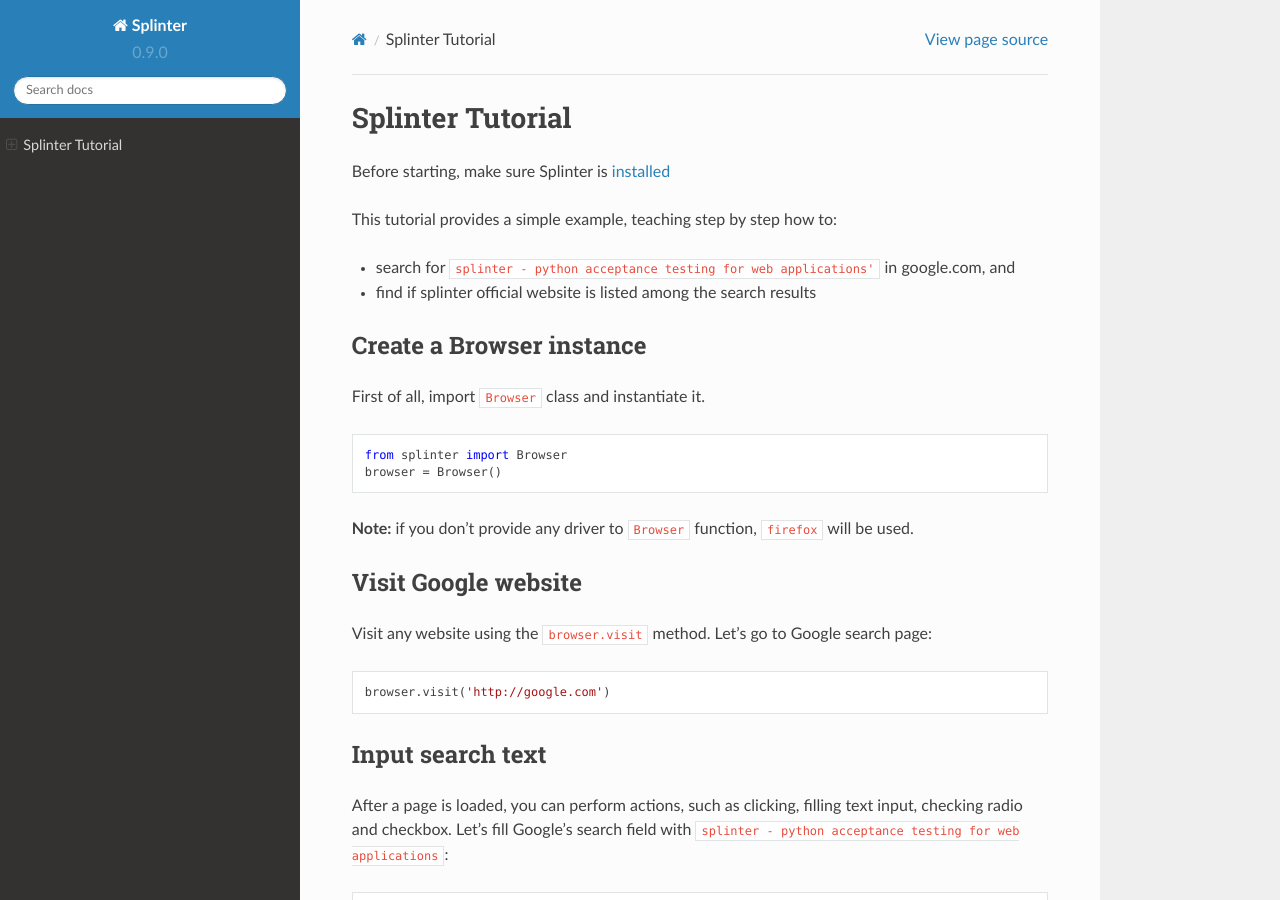
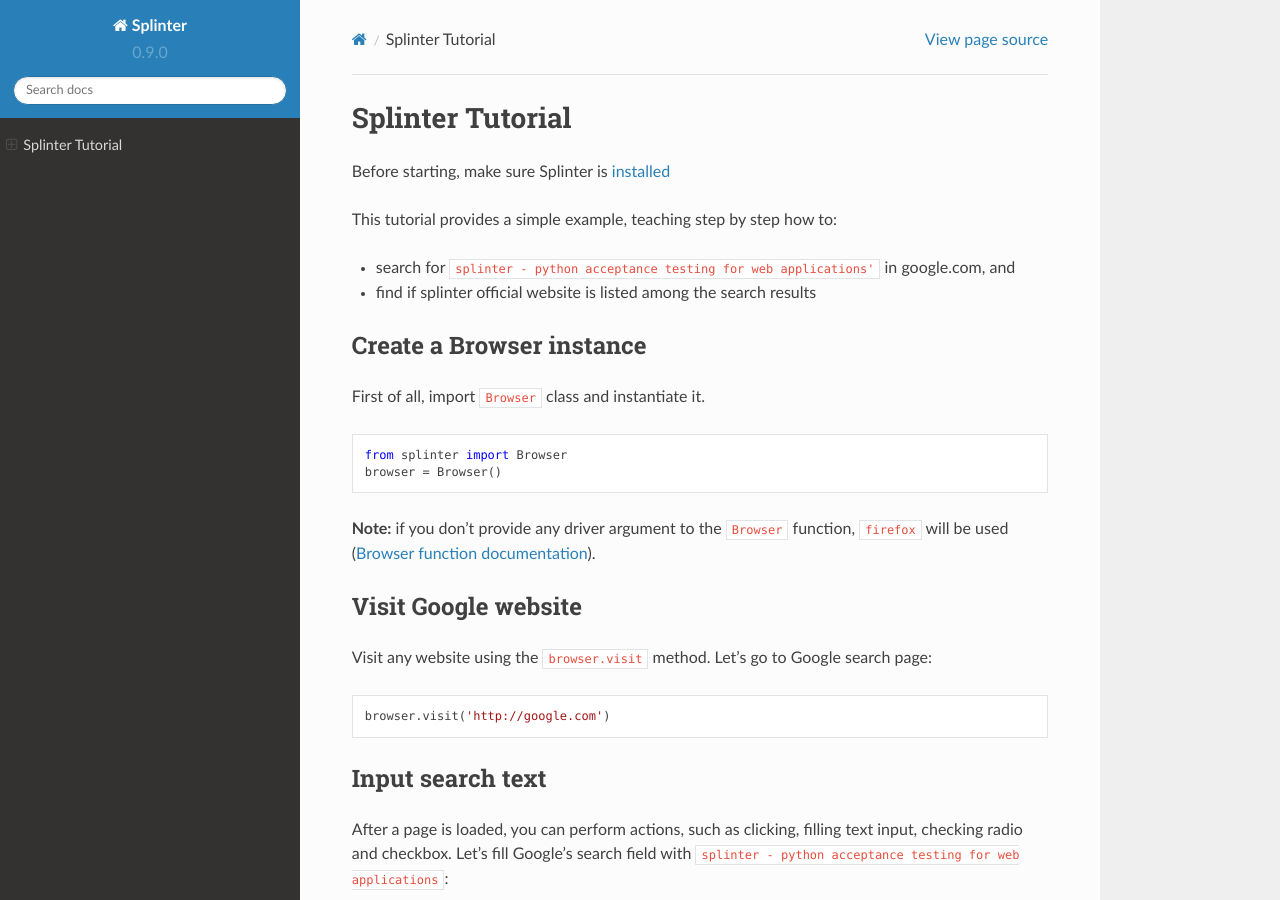
Before and after one commit to cobrateam/splinter, a Sphinx documentation site: the page built from docs/tutorial.rst, in a window 1280 px wide and 900 px high. Built offline with Sphinx 7.4.7 and the Read the Docs theme 2.0.0, drawn with Linux system fonts in a browser that asks for light colours; some of the changed text lies outside the part shown.

Commit message:
Update tutorial and readme (#644)
* addresses issue #487

Update tutorial documentation to show that if no argument is supplied
to the `Browser` function it will default to using firefox.

Also, added a link to the Browser function documentation.

* update wording and readme

Change wording for the note under the sample code.

Added the note to the readme as well so it's easily available to new
users wanting to try splinter out.

```diff
--- a/README.rst
+++ b/README.rst
@@ -28,6 +28,9 @@
        print "No, it wasn't found... We need to improve our SEO techniques"
 
    browser.quit()
+
+**Note:** if you don't provide any driver argument to the ``Browser`` function, ``firefox`` will be used (`Browser function documentation <https://splinter.readthedocs.io/en/latest/api/driver-and-element-api.html>`_).
+
 `What's new in splinter? <https://splinter.readthedocs.io/en/latest/news.html>`_
 
 First steps
--- a/docs/tutorial.rst
+++ b/docs/tutorial.rst
@@ -29,7 +29,7 @@
     from splinter import Browser
     browser = Browser()
 
-**Note:** if you don't provide any driver to ``Browser`` function, ``firefox`` will be used.
+**Note:** if you don't provide any driver argument to the ``Browser`` function, ``firefox`` will be used (`Browser function documentation <https://splinter.readthedocs.io/en/latest/api/driver-and-element-api.html>`_).
 
 
 Visit Google website
```
Also changed, not shown: other parts of docs/tutorial.rst (+1 -1 lines).
